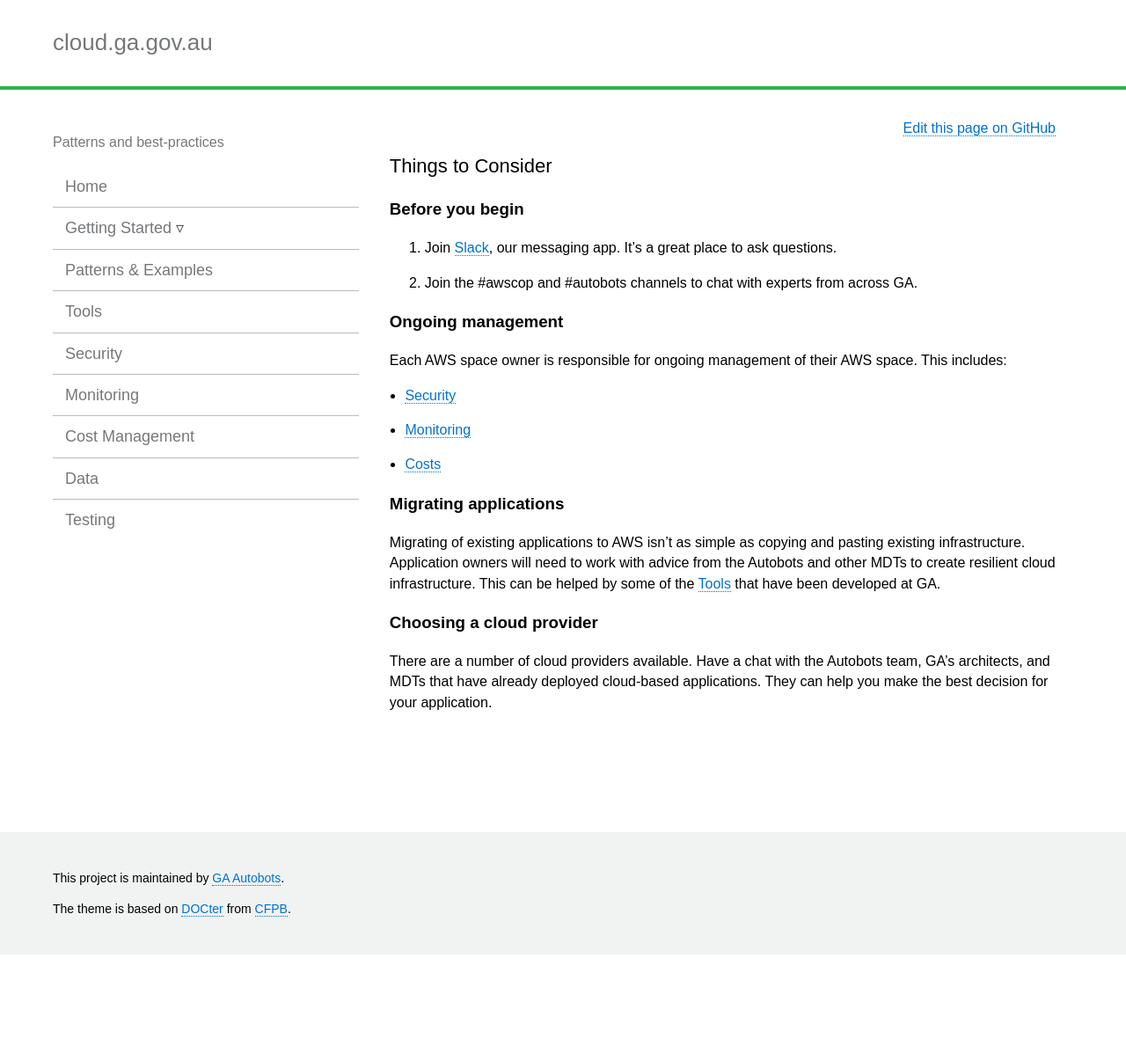
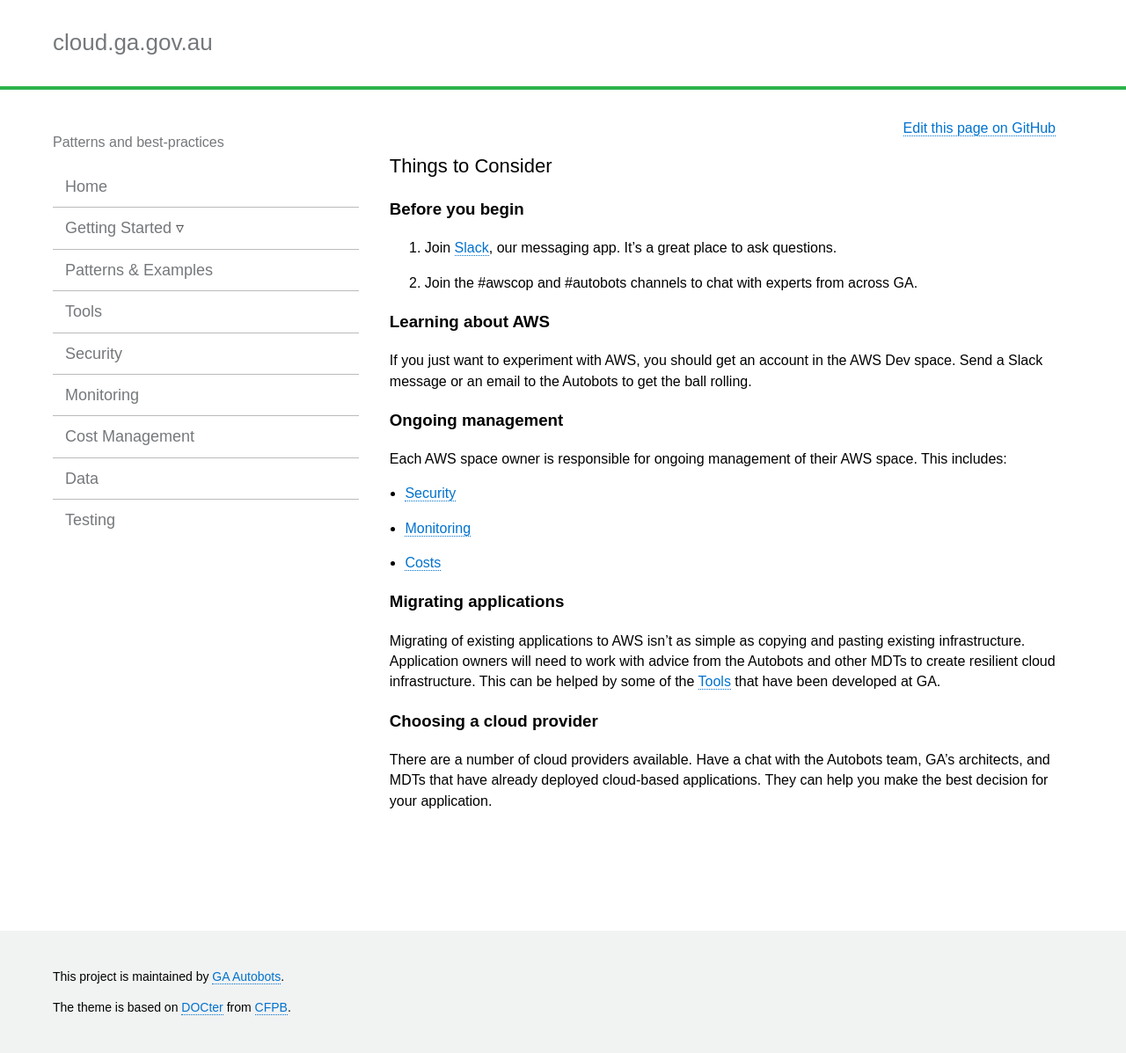
Before and after one commit to GeoscienceAustralia/cloud, a Jekyll site: the page built from docs/_pages/things_to_consider_sub.md, in a window 1280 px wide. Shown: the whole page at 88% size. Built offline with Jekyll 4.4.1, drawn with Linux system fonts in a browser that asks for light colours; nearby versions of some CDN libraries; before the commit the page ends 1085 px from its top, so only the background shows below that.

Commit message:
Add learning about AWS section

```diff
--- a/docs/_pages/things_to_consider_sub.md
+++ b/docs/_pages/things_to_consider_sub.md
@@ -8,6 +8,10 @@ permalink: things_to_consider_sub.html
 
 1. Join [Slack](https://geoscience-australia.slack.com/signup), our messaging app. It's a great place to ask questions.
 2. Join the #awscop and #autobots channels to chat with experts from across GA.
+
+### Learning about AWS
+
+If you just want to experiment with AWS, you should get an account in the AWS Dev space. Send a Slack message or an email to the Autobots to get the ball rolling.
 
 ### Ongoing management
 
```
